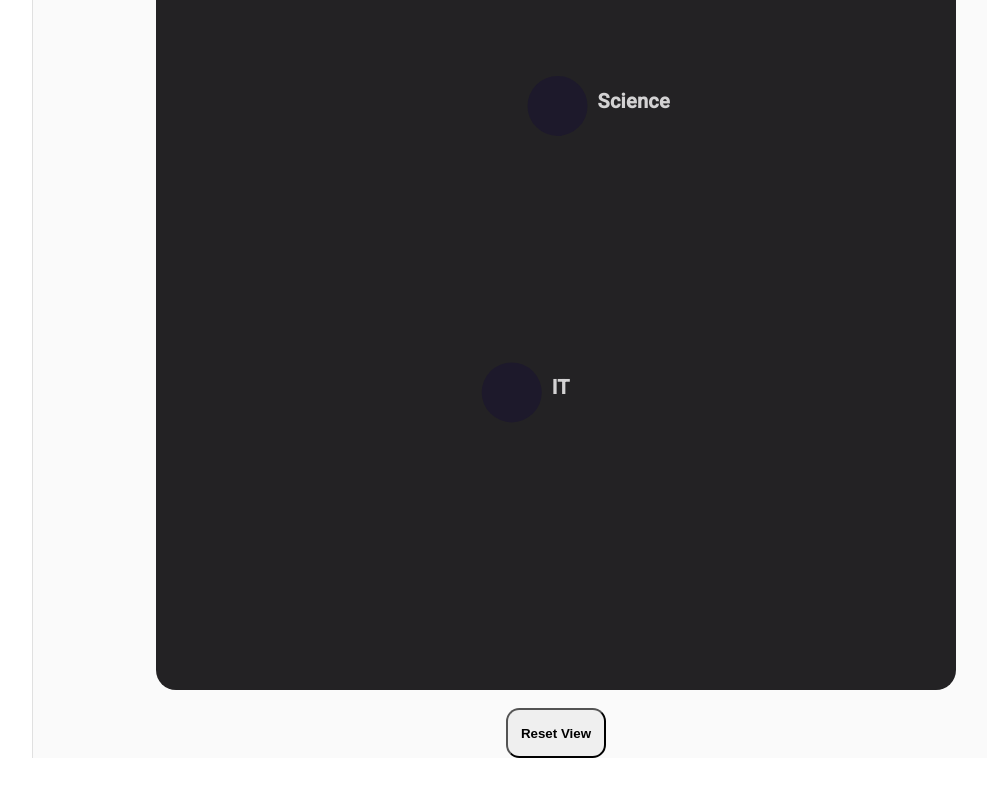
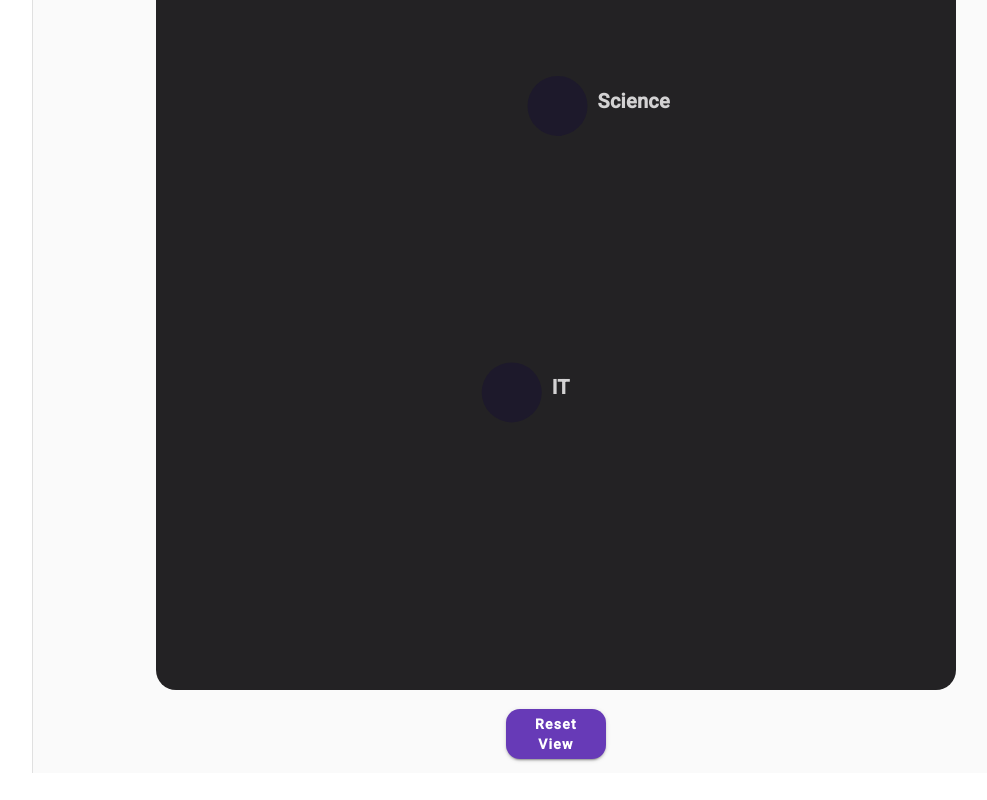
Before and after one commit to thoth-tech/CourseFlow, an Angular app in the folder Frontend/course-flow-app/: page / in a window 1280 px wide. Shown: the part 256-1056 px from the top of the page, without its empty margins (201-1188 px from the left). Built offline with nearby package versions, Linux system fonts and the light colour scheme.

Commit message:
Fixed margin styling for reset view button

```diff
--- a/Frontend/course-flow-app/src/app/discovery/discovery-cluster-map/discovery-cluster-map.component.css
+++ b/Frontend/course-flow-app/src/app/discovery/discovery-cluster-map/discovery-cluster-map.component.css
@@ -0,0 +1,8 @@
+.cluster-map-container button{
+    margin-top: 1em;
+    margin-bottom: 1em;
+    width: 100px;
+    height: 50px;
+    border-radius: 1em;
+    font-weight: bolder;
+}
--- a/Frontend/course-flow-app/src/app/discovery/discovery-cluster-map/discovery-cluster-map.component.html
+++ b/Frontend/course-flow-app/src/app/discovery/discovery-cluster-map/discovery-cluster-map.component.html
@@ -1,5 +1,5 @@
 <div class="cluster-map-container">
     <p>Zoom to exapand/collapse nodes</p>
     <div id="discoveryClusterMap"></div>
-    <button (click)="onResetViewPressed()">Reset View</button>
+    <button  mat-raised-button color="primary" (click)="onResetViewPressed()">Reset View</button>
 </div>
--- a/Frontend/course-flow-app/src/app/discovery/discovery-cluster-map/discovery-cluster-map.component.ts
+++ b/Frontend/course-flow-app/src/app/discovery/discovery-cluster-map/discovery-cluster-map.component.ts
@@ -127,7 +127,7 @@ export class DiscoveryClusterMapComponent {
     // Create the circle element and attach it to the node.
     this.currentNodes.append('circle')
       .attr("fill", "white")
-      .attr("r", 5)
+      .attr("r", this.currentWindowSizeProperties.unitNodeRadius)
       .on("click", (event, d: IDiscoveryNodeData) => {
 
         this.dialog.open(DiscoveryDetailDialogComponent, {
--- a/Frontend/course-flow-app/src/app/discovery/discovery-force-directed-map/discovery-force-directed-map.component.css
+++ b/Frontend/course-flow-app/src/app/discovery/discovery-force-directed-map/discovery-force-directed-map.component.css
@@ -1,5 +1,6 @@
 .force-directed-map-container button{
     margin-top: 1em;
+    margin-bottom: 1em;
     width: 100px;
     height: 50px;
     border-radius: 1em;
--- a/Frontend/course-flow-app/src/app/discovery/discovery-force-directed-map/discovery-force-directed-map.component.html
+++ b/Frontend/course-flow-app/src/app/discovery/discovery-force-directed-map/discovery-force-directed-map.component.html
@@ -1,5 +1,5 @@
 <div class="force-directed-map-container">
     <p>Zoom to exapand/collapse nodes</p>
     <div id="discoveryForceDirectedMap"></div>
-    <button (click)="onResetViewPressed()">Reset View</button>
+    <button  mat-raised-button color="primary" (click)="onResetViewPressed()">Reset View</button>
 </div>
```
